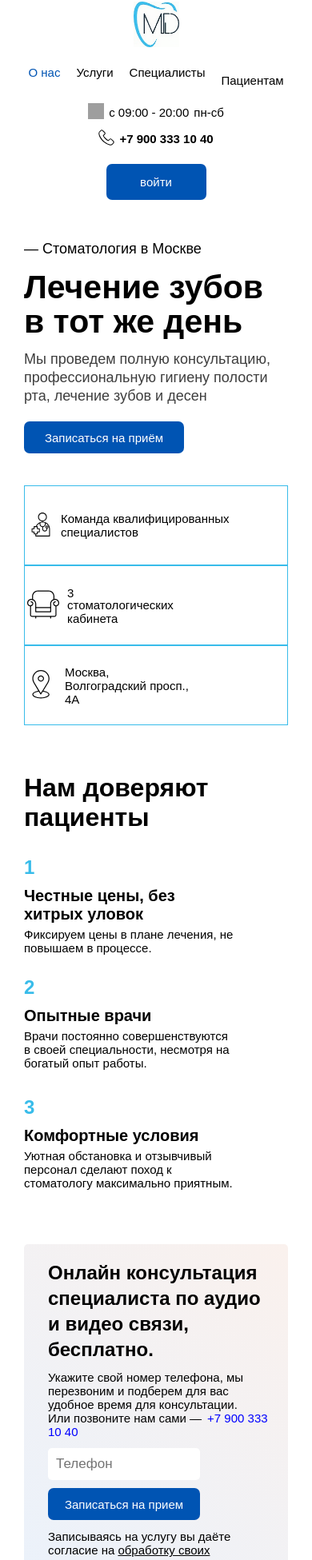
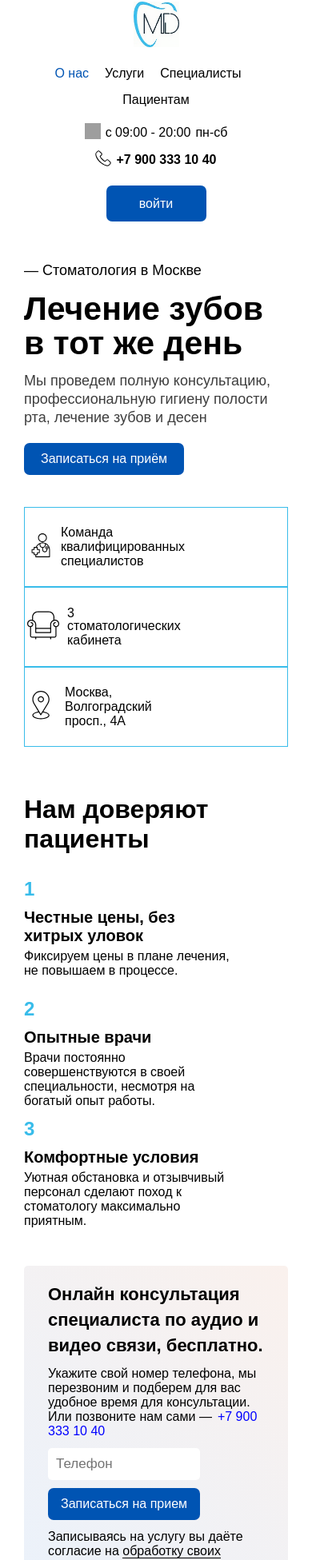
Before and after one commit to LuckOnOff/medical-website, a React (Create React App) app: page / in a window 390 px wide. Shown: the part 28-1979 px from the top of the page at 80% size. Built offline with nearby package versions, Linux system fonts and the light colour scheme; grey boxes are pictures that could not be loaded.

Commit message:
правки по адаптации, увелечение размера шрифта

```diff
--- a/src/css/AboutUsConsultation.css
+++ b/src/css/AboutUsConsultation.css
@@ -53,7 +53,7 @@
 }
 
 .personal-data {
-  text-decoration: underline;
+  border-bottom: 1px solid black;
   transition: all 0.2s linear;
   cursor: pointer;
 }
@@ -108,4 +108,7 @@
   .connection-form__button {
     width: 190px;
   }
+  .connection-title {
+    font-size: 22px;
+  }
 }
--- a/src/css/AboutUsDescription.css
+++ b/src/css/AboutUsDescription.css
@@ -74,7 +74,8 @@
 .info-container__subtitle {
   color: rgb(62, 62, 62);
   font-size: 18px;
-  width: 310px;
+  width: 100%;
+  max-width: 310px;
   line-height: 23px;
   margin-bottom: 20px;
 }
--- a/src/css/App.css
+++ b/src/css/App.css
@@ -5,6 +5,7 @@
   font-size: 15px;
   font-family: Arial, Helvetica, sans-serif;
   box-sizing: border-box;
+  font-size: 16px;
 }
 
 a {
@@ -46,6 +47,7 @@ button {
 .container {
   display: flex;
   flex-direction: column;
+  justify-content: center;
   width: 100%;
   max-width: 1280px;
   height: 100%;
@@ -71,9 +73,15 @@ button {
   justify-content: center;
   align-items: center;
   width: 100%;
-  flex: 1 1;
+  min-height: 490px;
 }
 
 .about-us {
   width: 100%;
 }
+
+@media (max-width: 600px) {
+  .main {
+    min-height: 100%;
+  }
+}
--- a/src/css/Footer.css
+++ b/src/css/Footer.css
@@ -49,7 +49,7 @@
   width: 200px;
 }
 .footer-personal-info__text {
-  text-decoration: underline;
+  border-bottom: 1px solid black;
   transition: all 0.2s linear;
   cursor: pointer;
 }
--- a/src/css/Header.css
+++ b/src/css/Header.css
@@ -122,7 +122,7 @@
     margin-right: 0;
   }
 }
-@media (max-width: 399px) {
+@media (max-width: 412px) {
   .header-logo-box {
     margin-right: 0;
   }
@@ -130,6 +130,11 @@
     margin-right: 0;
   }
   .header-nav-list li:nth-last-child(1) {
-    margin-top: 10px;
+    margin-top: 15px;
   }
 }
+@media (max-width: 330px) {
+  .header-nav-list li:nth-last-child(1), .header-nav-list li:nth-child(3) {
+    margin-top: 15px;
+  }
+}
--- a/src/css/ServicesPage.css
+++ b/src/css/ServicesPage.css
@@ -77,6 +77,10 @@
   background: rgb(197, 233, 245);
 }
 
+.heal-title {
+  text-align: center;
+}
+
 .offers {
   flex-direction: column;
   width: 100%;
--- a/src/scss/AboutUsConsultation.scss
+++ b/src/scss/AboutUsConsultation.scss
@@ -53,7 +53,7 @@
     display: block;
 }
 .personal-data {
-    text-decoration: underline;
+    border-bottom: 1px solid black;
     transition: all 0.2s linear;
     cursor: pointer;
 }
@@ -111,4 +111,7 @@
     .connection-form__button {
         width: 190px;
     }
+    .connection-title {
+        font-size: 22px;
+    }
 }
--- a/src/scss/AboutUsDescription.scss
+++ b/src/scss/AboutUsDescription.scss
@@ -86,7 +86,8 @@
     &__subtitle {
         color: rgb(62, 62, 62);
         font-size: 18px;
-        width: 310px;
+        width: 100%;
+        max-width: 310px;
         line-height: 23px;
         margin-bottom: 20px;
     }
--- a/src/scss/App.scss
+++ b/src/scss/App.scss
@@ -5,6 +5,7 @@
   font-size: 15px;
   font-family: Arial, Helvetica, sans-serif;
   box-sizing: border-box;
+  font-size: 16px;
 }
 
 a {
@@ -46,6 +47,7 @@ button {
 .container {
   display: flex;
   flex-direction: column;
+  justify-content: center;
   width: 100%;
   max-width: 1280px;
   height: 100%;
@@ -71,9 +73,15 @@ button {
   justify-content: center;
   align-items: center;
   width: 100%;
-  flex: 1 1;
+  min-height: 490px;
 }
 
 .about-us {
   width: 100%;
 }
+
+@media (max-width: 600px) {
+  .main {
+    min-height: 100%;
+  }
+}
--- a/src/scss/Footer.scss
+++ b/src/scss/Footer.scss
@@ -64,7 +64,7 @@
 .footer-personal-info {
     width: 200px;
 		&__text {
-            text-decoration: underline;
+            border-bottom: 1px solid black;
             transition: all 0.2s linear;
             cursor: pointer;
 		}
--- a/src/scss/Header.scss
+++ b/src/scss/Header.scss
@@ -155,7 +155,7 @@
 	}
 }
 
-@media (max-width: 399px) {
+@media (max-width: 412px) {
 	.header-logo-box {
 		margin-right: 0;
 	}
@@ -169,7 +169,17 @@
 	.header-nav-list {
 
 		& li:nth-last-child(1) {
-			margin-top: 10px;
+			margin-top: 15px;
 		}
 	}
 }
+
+@media (max-width: 330px) {
+	.header-nav-list {
+
+		& li:nth-last-child(1),
+		& li:nth-child(3) {
+			margin-top: 15px;
+		}
+	}
+}
--- a/src/scss/ServicesPage.scss
+++ b/src/scss/ServicesPage.scss
@@ -105,6 +105,7 @@
 }
 .heal-title {
     @extend %title-style;
+    text-align: center
 }
 .hygiene-img {
     @extend %img-style;
```
